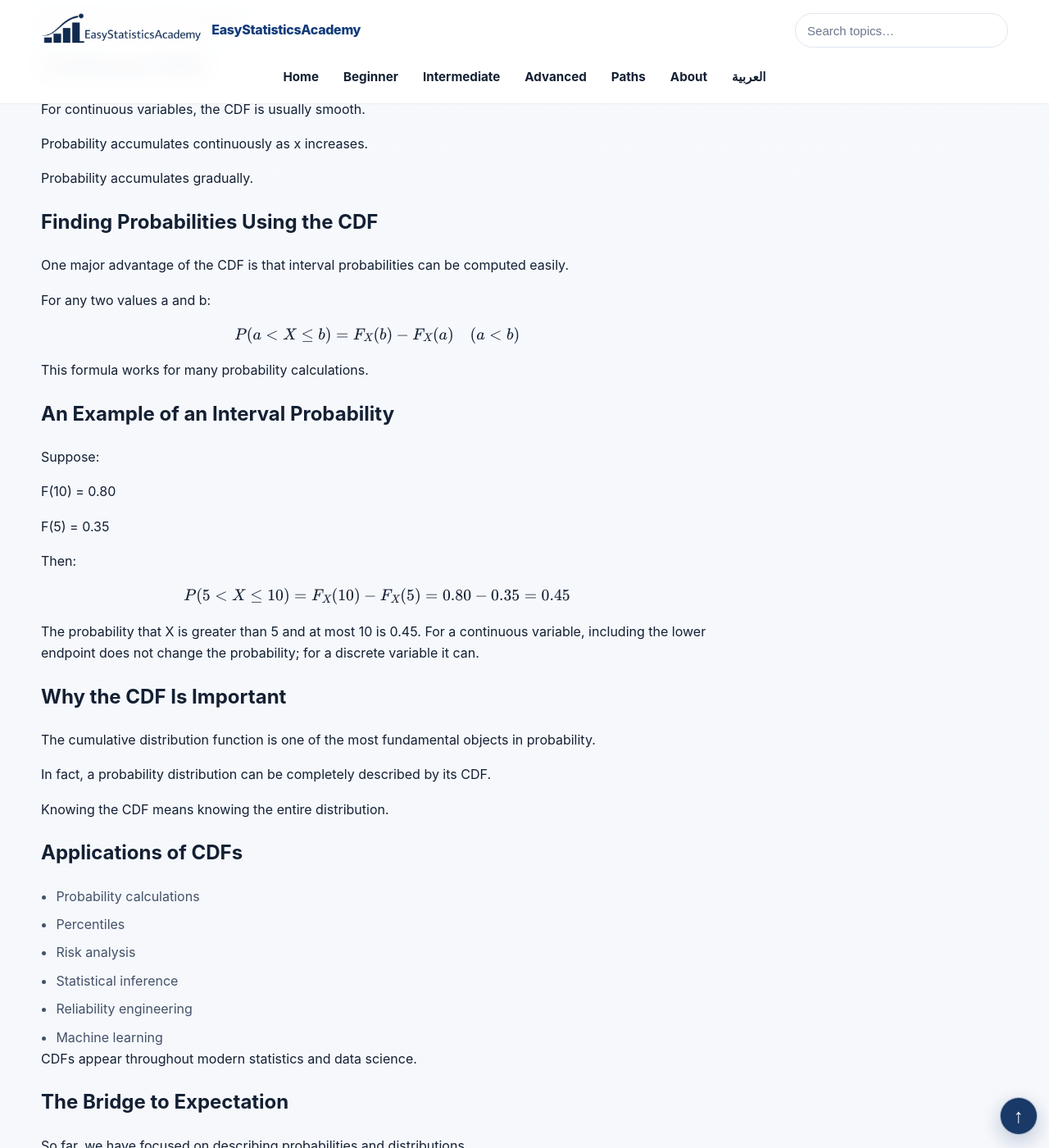
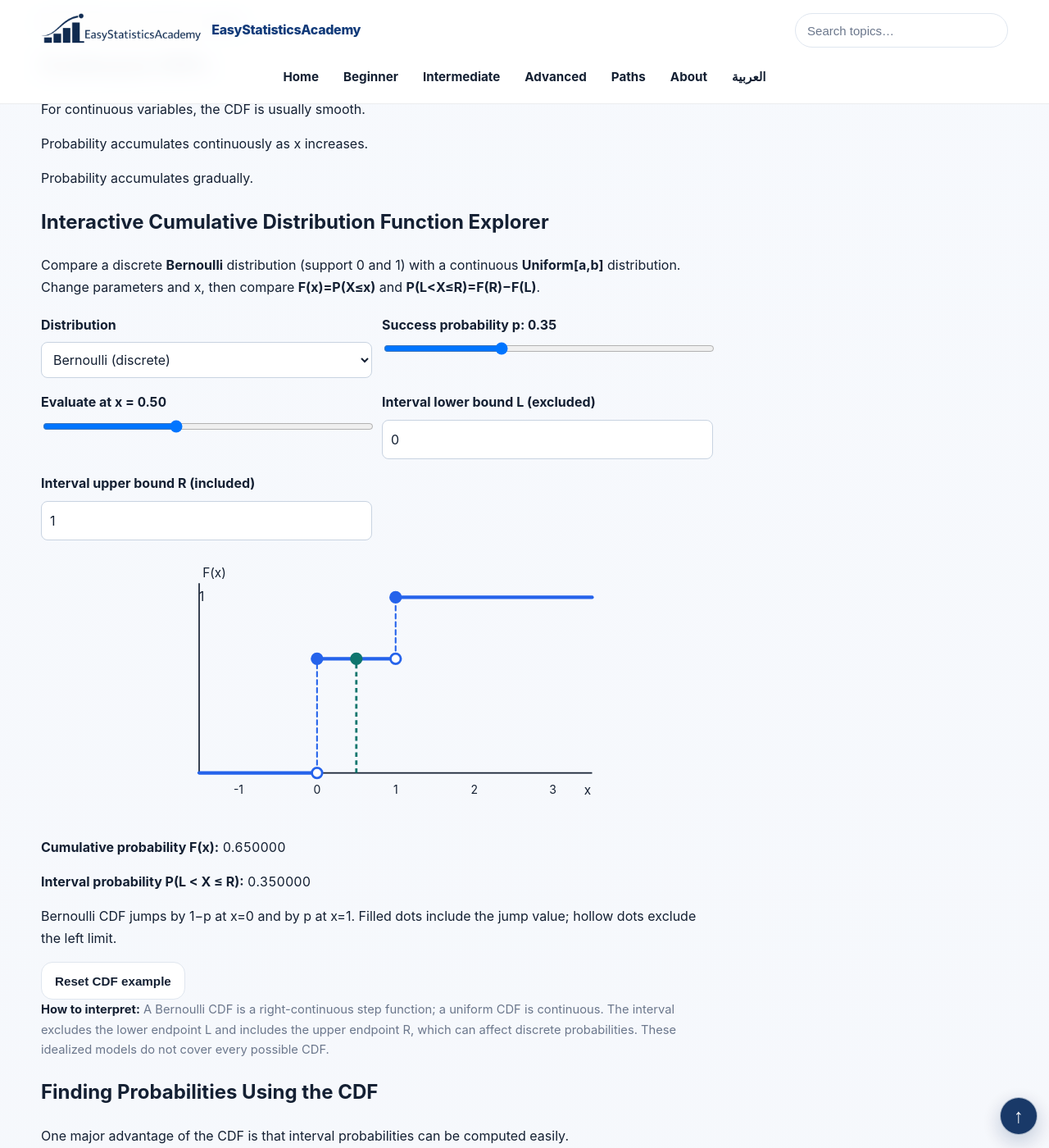
Before and after one commit to ammar-homaida-statistics/easystatisticsacademy, a Jekyll site: the page built from probability/random-variables/cumulative-distribution-function/index.md, in a window 1280 px wide and 1400 px high, scrolled down 3599 px. Shown: the whole window at 82% size. Built offline with Jekyll 4.4.1, drawn with Linux system fonts in a browser that asks for light colours.

Commit message:
Add accessible discrete-versus-continuous CDF lesson explorer

```diff
--- a/probability/random-variables/cumulative-distribution-function/index.md
+++ b/probability/random-variables/cumulative-distribution-function/index.md
@@ -385,6 +385,57 @@ sidebar: false
 
     </div>
 
+
+    <!-- Batch #63: discrete/continuous CDF explorer -->
+    <section class="concept-box" id="esa-cdf-explorer" aria-labelledby="esa-cdf-explorer-title">
+      <h2 id="esa-cdf-explorer-title">Interactive Cumulative Distribution Function Explorer</h2>
+      <p>Compare a discrete <strong>Bernoulli</strong> distribution (support 0 and 1) with a continuous <strong>Uniform[a,b]</strong> distribution. Change parameters and x, then compare <strong>F(x)=P(X≤x)</strong> and <strong>P(L&lt;X≤R)=F(R)−F(L)</strong>.</p>
+      <div class="esa-cdf-grid">
+        <div><label for="esa-cdf-kind">Distribution</label>
+          <select id="esa-cdf-kind"><option value="bernoulli">Bernoulli (discrete)</option><option value="uniform">Uniform (continuous)</option></select></div>
+        <div id="esa-cdf-bernoulli-options"><label for="esa-cdf-p">Success probability p: <output id="esa-cdf-p-label">0.35</output></label>
+          <input id="esa-cdf-p" type="range" min="0" max="1" step="0.05" value="0.35"></div>
+        <div id="esa-cdf-uniform-options" hidden><label for="esa-cdf-a">Uniform lower endpoint a: <output id="esa-cdf-a-label">0.0</output></label>
+          <input id="esa-cdf-a" type="range" min="-1" max="1.5" step="0.5" value="0">
+          <label for="esa-cdf-b">Uniform upper endpoint b: <output id="esa-cdf-b-label">2.0</output></label>
+          <input id="esa-cdf-b" type="range" min="0" max="3" step="0.5" value="2"></div>
+        <div><label for="esa-cdf-x">Evaluate at x = <output id="esa-cdf-x-label">0.50</output></label>
+          <input id="esa-cdf-x" type="range" min="-1.5" max="3.5" step="0.05" value="0.5"></div>
+        <div><label for="esa-cdf-left">Interval lower bound L (excluded)</label>
+          <input id="esa-cdf-left" type="number" step="any" min="-1.5" max="3.5" value="0"></div>
+        <div><label for="esa-cdf-right">Interval upper bound R (included)</label>
+          <input id="esa-cdf-right" type="number" step="any" min="-1.5" max="3.5" value="1"></div>
+      </div>
+      <p id="esa-cdf-error" role="alert" hidden></p>
+      <div class="esa-cdf-figure">
+        <svg id="esa-cdf-chart" role="img" viewBox="0 0 400 242" aria-label="Cumulative distribution graph"></svg>
+      </div>
+      <div id="esa-cdf-results" role="status" aria-live="polite" aria-atomic="true">
+        <p><strong>Cumulative probability F(x):</strong> <output id="esa-cdf-fx">—</output></p>
+        <p><strong>Interval probability P(L &lt; X ≤ R):</strong> <output id="esa-cdf-interval">—</output></p>
+        <p id="esa-cdf-description"></p>
+      </div>
+      <button type="button" id="esa-cdf-reset" class="btn btn-outline">Reset CDF example</button>
+      <p class="muted-mini"><strong>How to interpret:</strong> A Bernoulli CDF is a right-continuous step function; a uniform CDF is continuous. The interval excludes the lower endpoint L and includes the upper endpoint R, which can affect discrete probabilities. These idealized models do not cover every possible CDF.</p>
+    </section>
+    <style>
+      #esa-cdf-explorer{min-width:0;max-width:100%;overflow-wrap:anywhere}
+      #esa-cdf-explorer .esa-cdf-grid{display:grid;grid-template-columns:repeat(2,minmax(0,1fr));gap:12px;margin:12px 0}
+      #esa-cdf-explorer .esa-cdf-grid>div{min-width:0}
+      #esa-cdf-explorer label{display:block;font-weight:650;margin:4px 0 8px}
+      #esa-cdf-explorer input[type="range"],#esa-cdf-explorer input[type="number"],#esa-cdf-explorer select{
+        box-sizing:border-box;display:block;width:100%;min-width:0;max-width:100%;font:inherit;background:var(--surface);color:var(--text)}
+      #esa-cdf-explorer input[type="number"],#esa-cdf-explorer select{
+        border:1px solid var(--border-strong);border-radius:8px;padding:10px}
+      #esa-cdf-explorer :is(input,select,button):focus-visible{outline:2px solid var(--accent);outline-offset:2px}
+      #esa-cdf-explorer .esa-cdf-figure svg{display:block;width:100%;max-width:560px;height:auto;margin:10px auto}
+      #esa-cdf-explorer [hidden]{display:none!important}
+      #esa-cdf-explorer #esa-cdf-error{color:#b42318;font-weight:650}
+      #esa-cdf-explorer output{font-variant-numeric:tabular-nums}
+      @media(max-width:600px){#esa-cdf-explorer .esa-cdf-grid{grid-template-columns:minmax(0,1fr)}}
+    </style>
+    <script src="{{ '/js/cdf-bernoulli-uniform-explorer.js' | relative_url }}" defer></script>
+
     <h2>Finding Probabilities Using the CDF</h2>
 
     <p>
```
